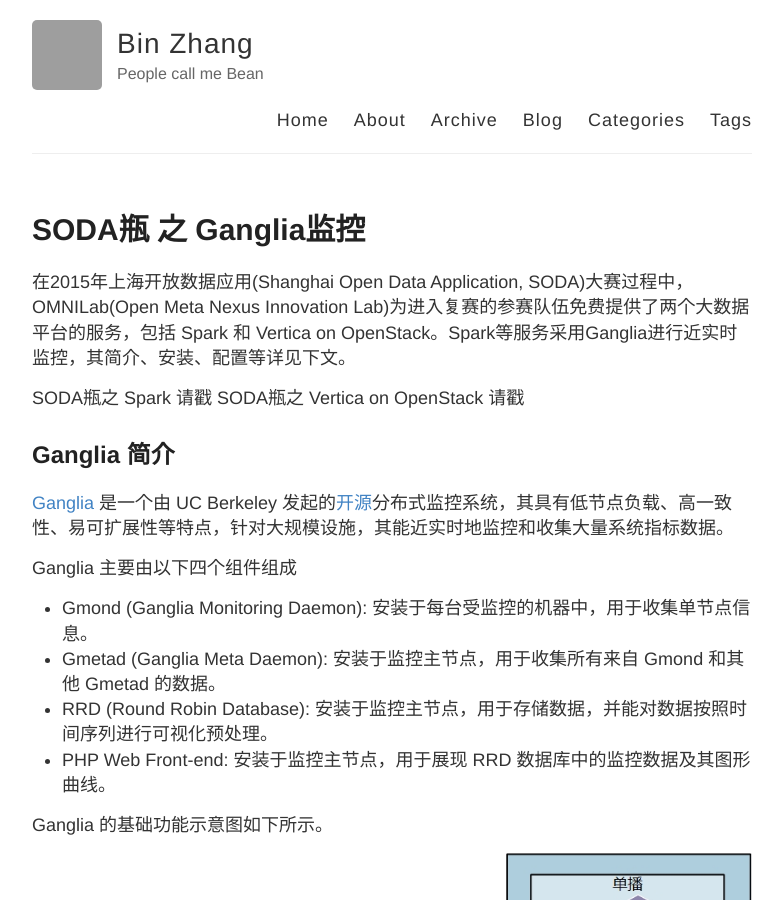
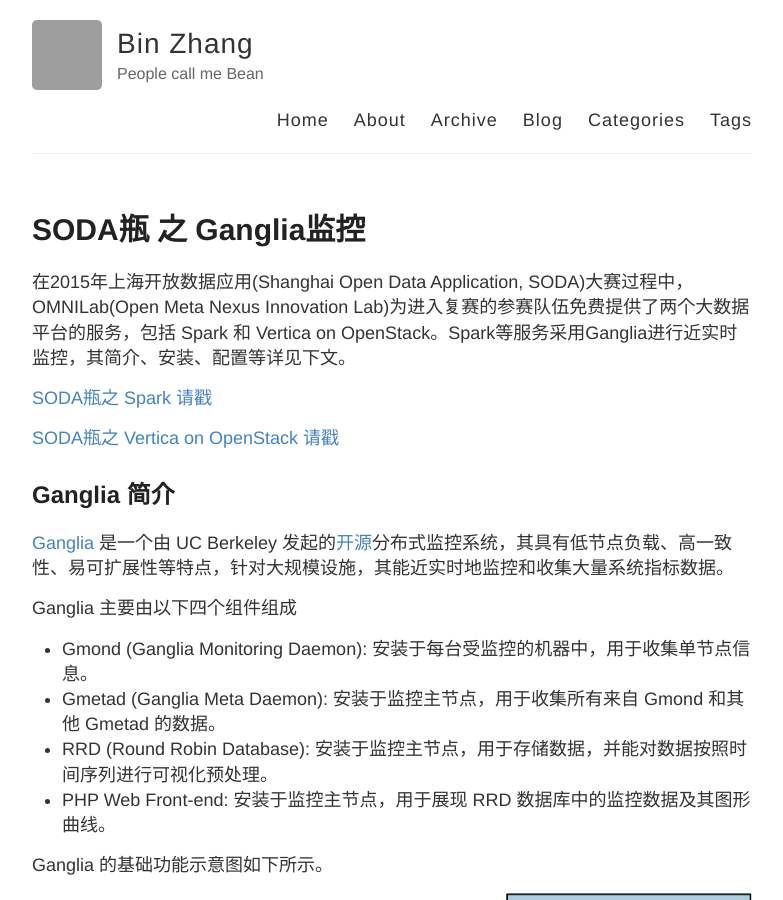
Before and after one commit to bean-zhang/bean-zhang.github.io, a Jekyll site: the page built from _posts/2015-10-28-Ganglia.md, in a window 1280 px wide and 900 px high. Shown: the whole window, without its empty margins (248-1031 px from the left). Built offline with Jekyll 4.4.1, drawn with Linux system fonts in a browser that asks for light colours; comment, search, counter and statistics services are not loaded; part of the change alters nothing that is shown; grey boxes are pictures that could not be loaded.

```diff
--- a/_posts/2015-10-28-Ganglia.md
+++ b/_posts/2015-10-28-Ganglia.md
@@ -8,8 +8,9 @@ title: SODA瓶 之 Ganglia监控
 
 在2015年上海开放数据应用(Shanghai Open Data Application, SODA)大赛过程中，OMNILab(Open Meta Nexus Innovation Lab)为进入复赛的参赛队伍免费提供了两个大数据平台的服务，包括 Spark 和 Vertica on OpenStack。Spark等服务采用Ganglia进行近实时监控，其简介、安装、配置等详见下文。
 
-SODA瓶之 Spark 请戳
-SODA瓶之 Vertica on OpenStack 请戳
+[SODA瓶之 Spark 请戳](http://shipengfei92.github.io/soda/2015/11/15/soda)
+
+[SODA瓶之 Vertica on OpenStack 请戳](http://holysparky.github.io/2015/10/Soda-Vertica/)
 
 ## Ganglia 简介
 
```
